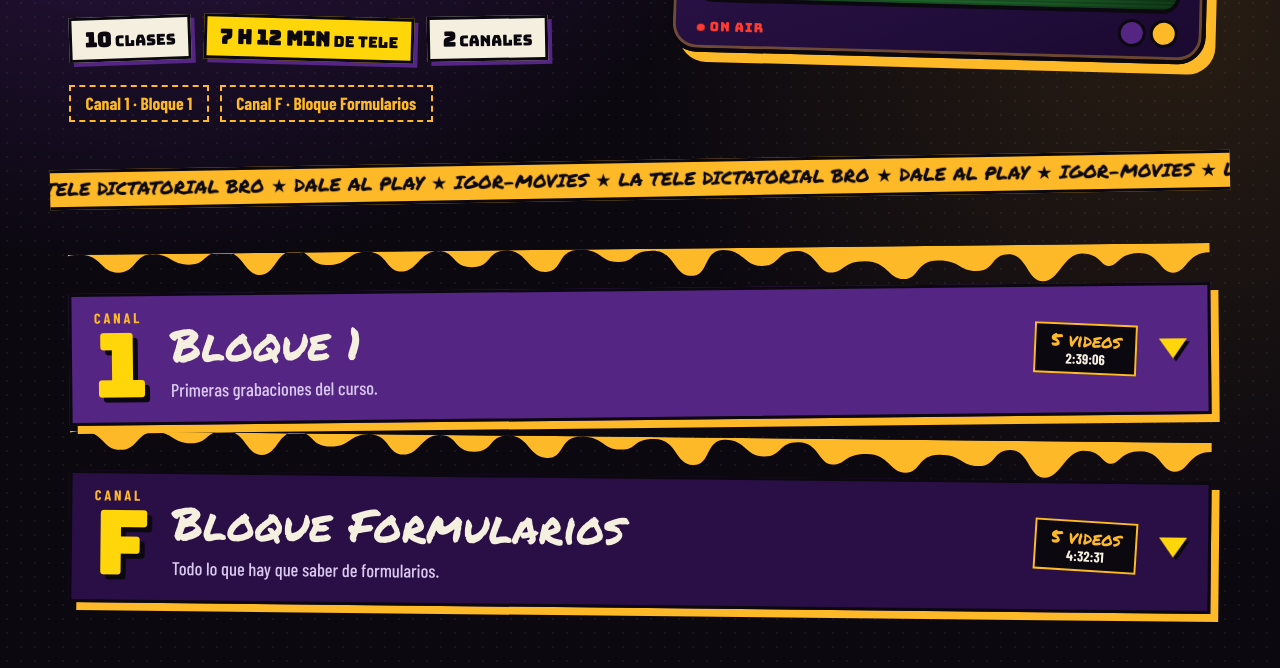
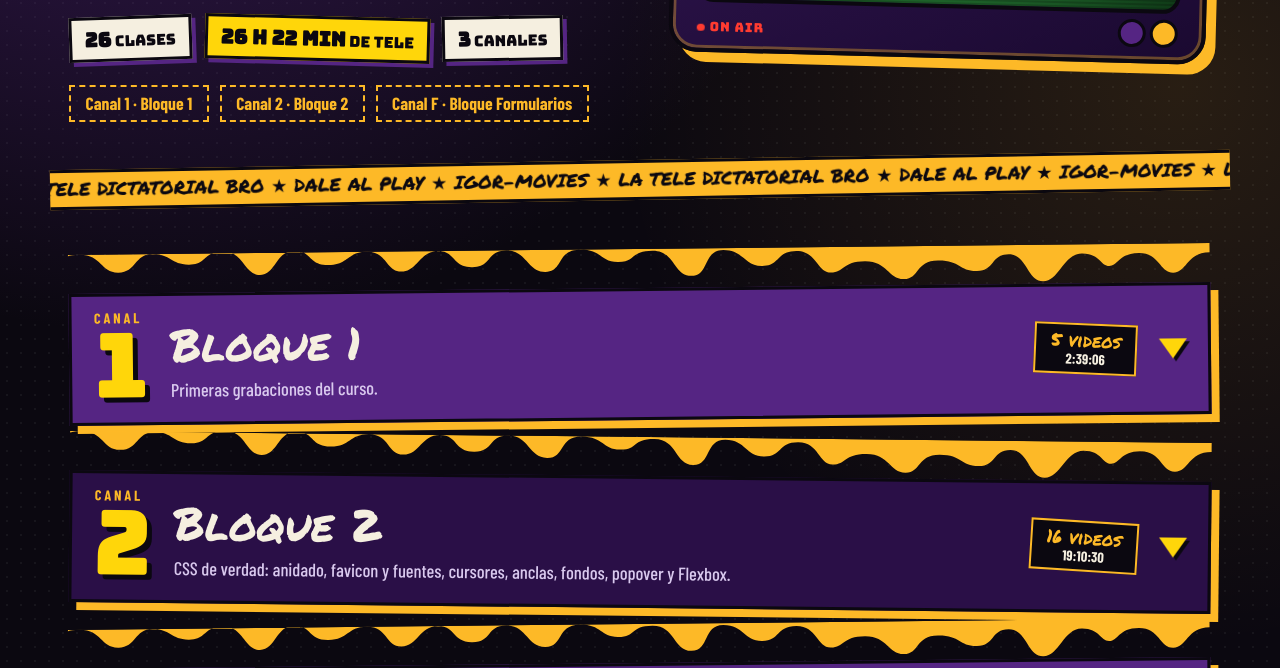
Before and after one commit to igorhermoso1/Video-juritecnia, a plain HTML site: page index.html in a window 1280 px wide. Shown: the part 508-1176 px from the top of the page. Drawn offline with nearby package versions, Linux system fonts and the light colour scheme; a web font is replaced by a local one.

Commit message:
Videoteca: Bloque 2 (16 videos de CSS, favicon y fuentes, fondos, popover y Flexbox)
Co-Authored-By: Claude Opus 5.5 <noreply@anthropic.com>

```diff
--- a/index.html
+++ b/index.html
@@ -235,6 +235,28 @@ const BLOQUES = [
     ]
   },
   {
+    id: 3, num: "2", titulo: "Bloque 2", color: "#b0123a",
+    descripcion: "CSS de verdad: anidado, favicon y fuentes, cursores, anclas, fondos, popover y Flexbox.",
+    videos: [
+      {titulo: "Inicio de CSS",                      archivo: "Inicio_CSS.mp4",                                dur: "1:03:02"},
+      {titulo: "CSS básico",                         archivo: "Basico_CSS.mp4",                                dur: "1:26:16"},
+      {titulo: "Ejercicio CSS 2",                    archivo: "Ejercicio_CSS_2.mp4",                           dur: "21:41"},
+      {titulo: "Ejercicio básico 2: CSS anidado, parte 1", archivo: "EjercicioBasico_2_css_anidado_parte_1.mp4", dur: "51:03"},
+      {titulo: "Ejercicio básico 2: CSS anidado, parte 2", archivo: "EjercicioBasico_2_css_anidado_parte_2.mp4.mp4", dur: "1:46:45"},
+      {titulo: "Favicon y fuentes, parte 1",         archivo: "favicon-fuentes-1.mp4",                         dur: "48:19"},
+      {titulo: "Favicon y fuentes, parte 2",         archivo: "favicon-fuentes-2.mp4",                         dur: "35:49"},
+      {titulo: "Cursores, eventos y efectos",        archivo: "cursos_eventos_efectos.mp4",                    dur: "1:49:46"},
+      {titulo: "Anclas y efectos",                   archivo: "anclas.y.efectos.mp4",                          dur: "1:17:50"},
+      {titulo: "Backgrounds (parcial)",              archivo: "Backgrounds.parcial.mp4",                       dur: "1:54:23"},
+      {titulo: "Popover",                            archivo: "Popover.mp4",                                   dur: "31:53"},
+      {titulo: "Flexbox, parte 1.1",                 archivo: "flexbox_Parte_1.1.mp4",                         dur: "1:53:42"},
+      {titulo: "Flexbox, parte 1.2",                 archivo: "flexbox_Parte_1.2.mp4",                         dur: "55:48"},
+      {titulo: "Flexbox, parte 2",                   archivo: "flexbox_Parte_2.mp4",                           dur: "1:40:52"},
+      {titulo: "Corrección Flexbox 1",               archivo: "Correccion_FlexBox1.mp4",                       dur: "45:43"},
+      {titulo: "Ejercicio «Muerte» 1",               archivo: "ejercicioMuerte1.mp4",                          dur: "1:27:38"}
+    ]
+  },
+  {
     id: 2, num: "F", titulo: "Bloque Formularios", color: "#8a5a00",
     descripcion: "Todo lo que hay que saber de formularios.",
     videos: [
```
Also changed, not shown: 1 other file.
